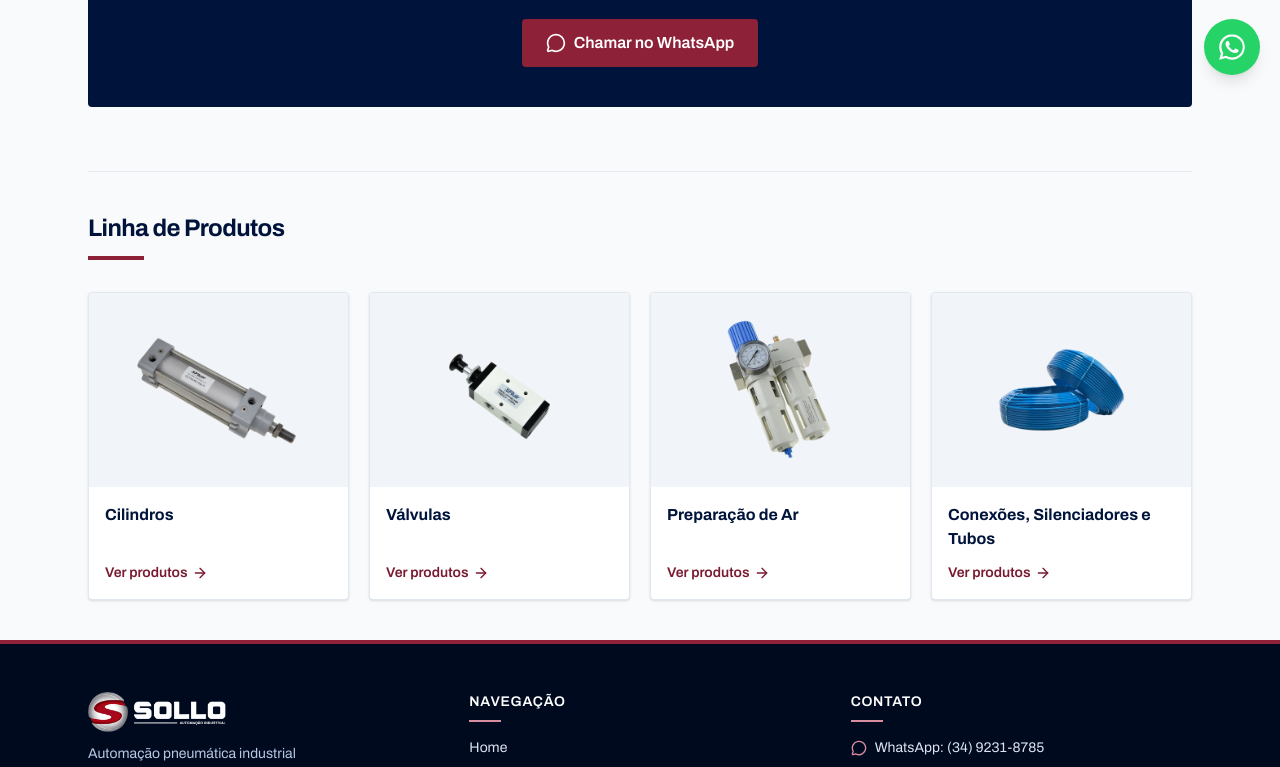
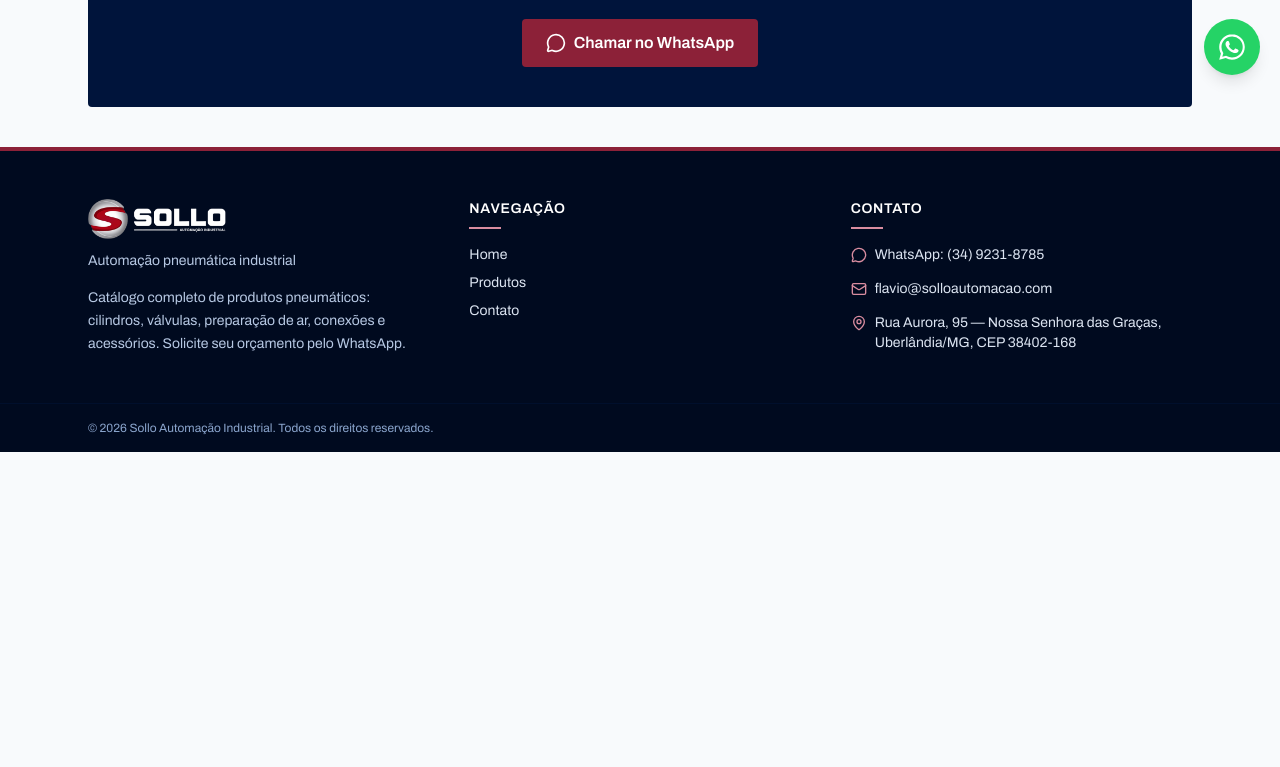
Before and after one commit to kevinvinicius1/sollo-automacao, a Next.js app: page /contato in a window 1280 px wide. Shown: the part 705-1472 px from the top of the page. After the commit the page ends 1157 px from the top, so only its background shows below. Built offline with nearby package versions, Linux system fonts and the light colour scheme.

Commit message:
Remove a seção Linha de Produtos do site (produto, contato, busca e 404)

```diff
--- a/src/app/busca/page.tsx
+++ b/src/app/busca/page.tsx
@@ -1,7 +1,6 @@
 import type { Metadata } from "next";
 import { Suspense } from "react";
 import Breadcrumb from "@/components/Breadcrumb";
-import ProductLinesStrip from "@/components/ProductLinesStrip";
 import SearchResults from "@/components/SearchResults";
 import { getProducts } from "@/lib/catalog";
 
@@ -34,7 +33,6 @@ export default async function BuscaPage() {
         <SearchResults items={items} />
       </Suspense>
 
-      <ProductLinesStrip />
     </div>
   );
 }
--- a/src/app/contato/page.tsx
+++ b/src/app/contato/page.tsx
@@ -1,7 +1,6 @@
 import { ArrowRight, Mail, MapPin, MessageCircle } from "lucide-react";
 import type { Metadata } from "next";
 import Breadcrumb from "@/components/Breadcrumb";
-import ProductLinesStrip from "@/components/ProductLinesStrip";
 import { siteConfig, whatsappLink } from "../../../site.config";
 
 export const metadata: Metadata = {
@@ -94,7 +93,6 @@ export default function ContatoPage() {
         </a>
       </section>
 
-      <ProductLinesStrip />
     </div>
   );
 }
--- a/src/app/not-found.tsx
+++ b/src/app/not-found.tsx
@@ -1,5 +1,4 @@
 import Link from "next/link";
-import ProductLinesStrip from "@/components/ProductLinesStrip";
 
 export default function NotFound() {
   return (
@@ -27,7 +26,6 @@ export default function NotFound() {
         </Link>
       </div>
       <div className="w-full text-left">
-        <ProductLinesStrip />
       </div>
     </div>
   );
--- a/src/app/produto/[slug]/page.tsx
+++ b/src/app/produto/[slug]/page.tsx
@@ -4,7 +4,6 @@ import Link from "next/link";
 import { notFound } from "next/navigation";
 import Breadcrumb, { type Crumb } from "@/components/Breadcrumb";
 import ProductGallery from "@/components/ProductGallery";
-import ProductLinesStrip from "@/components/ProductLinesStrip";
 import ProductVariants from "@/components/ProductVariants";
 import SpecsTable from "@/components/SpecsTable";
 import {
@@ -204,7 +203,6 @@ export default async function ProdutoPage({ params }: Props) {
 
         <ProductVariants images={product.images} name={product.name} />
 
-        <ProductLinesStrip />
       </div>
     </>
   );
--- a/src/components/ProductLinesStrip.tsx
+++ /dev/null
@@ -1,31 +0,0 @@
-import CategoryCard from "@/components/CategoryCard";
-import { getCategories } from "@/lib/catalog";
-import { isWipCategory } from "../../site.config";
-
-/** Faixa "Linha de Produtos" repetida no fim das páginas internas. */
-export default async function ProductLinesStrip() {
-  const categories = await getCategories();
-
-  return (
-    <section aria-labelledby="linhas-strip-heading" className="mt-16 border-t border-slate-200 pt-10">
-      <h2
-        id="linhas-strip-heading"
-        className="text-2xl font-bold tracking-tight text-brand-700"
-      >
-        Linha de Produtos
-      </h2>
-      <div className="mt-3 h-1 w-14 bg-accent-500" aria-hidden="true" />
-      <div className="mt-8 grid grid-cols-1 gap-5 sm:grid-cols-2 lg:grid-cols-4">
-        {categories.map((cat) => (
-          <CategoryCard
-            key={cat.slug}
-            name={cat.name}
-            href={`/produtos/${cat.slug}/`}
-            image={cat.image}
-            wip={isWipCategory(cat.slug)}
-          />
-        ))}
-      </div>
-    </section>
-  );
-}
```
